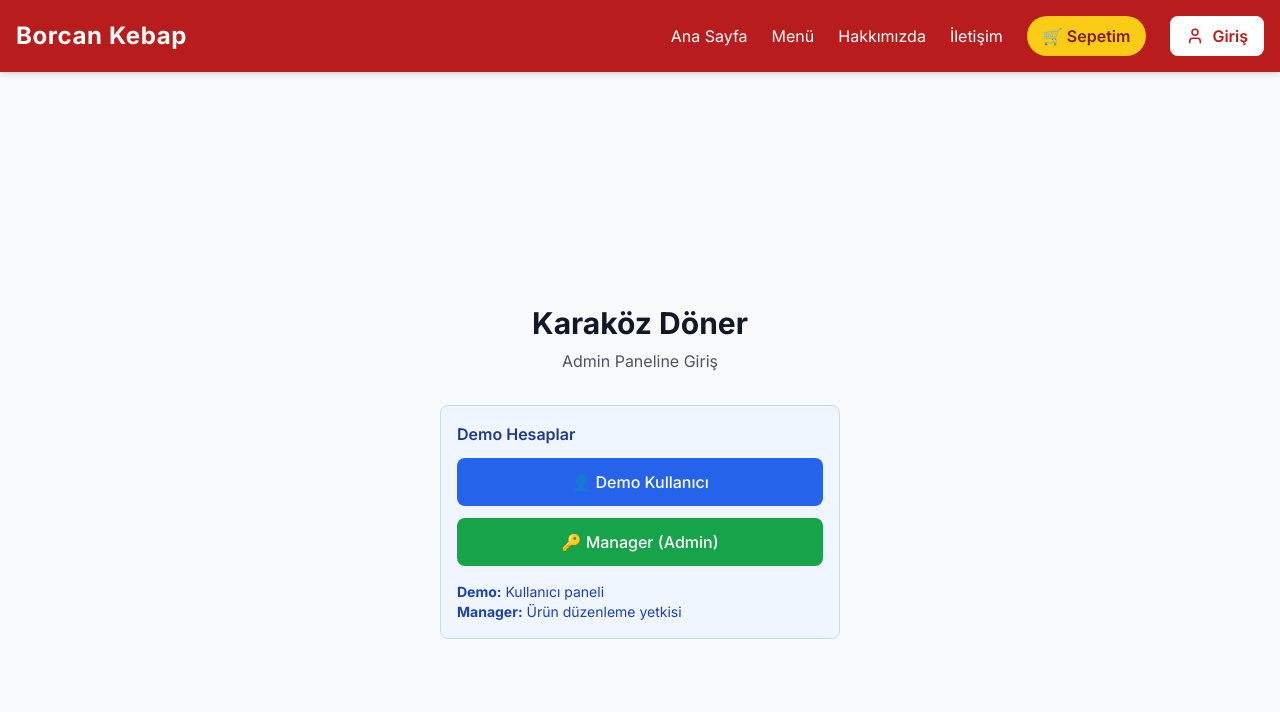
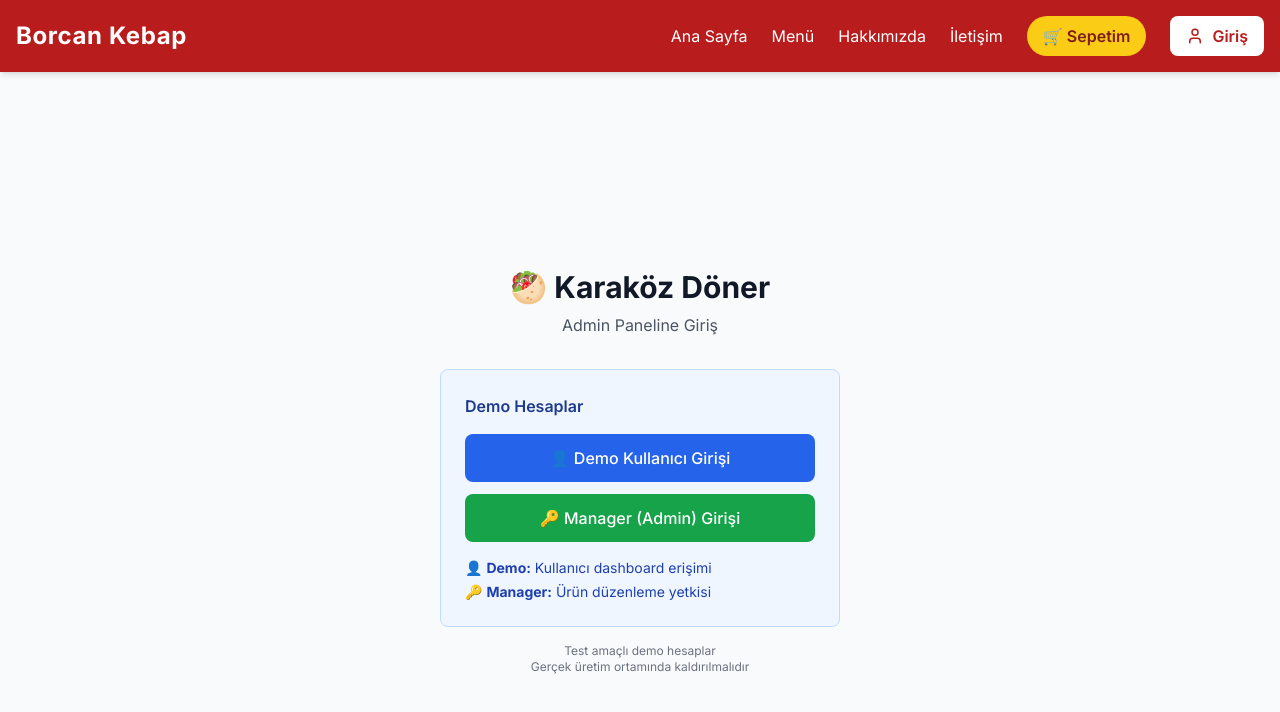
Before and after one commit to hakkurgithub/karagozdoner, a Next.js app: page /login in a window 1280 px wide. Shown: the top 712 px of the page. Built offline with nearby package versions, Linux system fonts and the light colour scheme; no server answers.

Commit message:
Fix login page with server actions for Vercel compatibility

```diff
--- a/app/login/page.tsx
+++ b/app/login/page.tsx
@@ -1,43 +1,32 @@
 // app/login/page.tsx
-"use client"
+import { signIn } from "../../lib/auth"
+import { redirect } from "next/navigation"
 
-import { signIn } from "next-auth/react"
-import { useState } from "react"
-import { useRouter } from "next/navigation"
+async function loginDemo() {
+  "use server"
+  await signIn("credentials", {
+    username: "demo",
+    password: "demo",
+    redirectTo: "/dashboard"
+  })
+}
+
+async function loginManager() {
+  "use server"
+  await signIn("credentials", {
+    username: "manager",
+    password: "manager",
+    redirectTo: "/manager"
+  })
+}
 
 export default function LoginPage() {
-  const [isLoading, setIsLoading] = useState(false)
-  const router = useRouter()
-
-  const handleLogin = async (type: "demo" | "manager") => {
-    setIsLoading(true)
-    try {
-      const result = await signIn("credentials", {
-        username: type,
-        password: type,
-        redirect: false
-      })
-
-      if (result?.ok) {
-        router.push("/")
-        router.refresh()
-      } else {
-        alert("Giriş başarısız")
-      }
-    } catch (error) {
-      console.error("Giriş hatası:", error)
-      alert("Giriş hatası")
-    } finally {
-      setIsLoading(false)
-    }
-  }
-
   return (
     <div className="min-h-screen flex items-center justify-center bg-gray-50">
       <div className="max-w-md w-full space-y-8 p-6">
         <div className="text-center">
           <h1 className="text-3xl font-bold text-gray-900">
-            Karaköz Döner
+            🥙 Karaköz Döner
           </h1>
           <p className="mt-2 text-gray-600">
             Admin Paneline Giriş
@@ -45,38 +34,39 @@ export default function LoginPage() {
         </div>
 
         <div className="space-y-4">
-          <div className="bg-blue-50 border border-blue-200 rounded-lg p-4">
-            <h3 className="font-semibold text-blue-900 mb-3">Demo Hesaplar</h3>
+          <div className="bg-blue-50 border border-blue-200 rounded-lg p-6">
+            <h3 className="font-semibold text-blue-900 mb-4">Demo Hesaplar</h3>
 
             <div className="space-y-3">
+              <form action={loginDemo}>
                 <button
-                onClick={() => handleLogin("demo")}
-                disabled={isLoading}
-                className="w-full py-3 px-4 bg-blue-600 text-white rounded-lg hover:bg-blue-700 disabled:opacity-50 font-medium"
+                  type="submit"
+                  className="w-full py-3 px-4 bg-blue-600 text-white rounded-lg hover:bg-blue-700 transition-colors font-medium"
                 >
-                👤 Demo Kullanıcı
+                  👤 Demo Kullanıcı Girişi
                 </button>
+              </form>
 
+              <form action={loginManager}>
                 <button
-                onClick={() => handleLogin("manager")}
-                disabled={isLoading}
-                className="w-full py-3 px-4 bg-green-600 text-white rounded-lg hover:bg-green-700 disabled:opacity-50 font-medium"
+                  type="submit"
+                  className="w-full py-3 px-4 bg-green-600 text-white rounded-lg hover:bg-green-700 transition-colors font-medium"
                 >
-                🔑 Manager (Admin)
+                  🔑 Manager (Admin) Girişi
                 </button>
+              </form>
             </div>
 
-            <div className="mt-4 text-sm text-blue-800">
-              <p><strong>Demo:</strong> Kullanıcı paneli</p>
-              <p><strong>Manager:</strong> Ürün düzenleme yetkisi</p>
+            <div className="mt-4 text-sm text-blue-800 space-y-1">
+              <p>👤 <strong>Demo:</strong> Kullanıcı dashboard erişimi</p>
+              <p>🔑 <strong>Manager:</strong> Ürün düzenleme yetkisi</p>
             </div>
           </div>
 
-          {isLoading && (
-            <div className="text-center text-gray-600">
-              Giriş yapılıyor...
+          <div className="text-center text-xs text-gray-500">
+            <p>Test amaçlı demo hesaplar</p>
+            <p>Gerçek üretim ortamında kaldırılmalıdır</p>
           </div>
-          )}
         </div>
       </div>
     </div>
```
Lines whose indentation alone changed are shown as unchanged.
